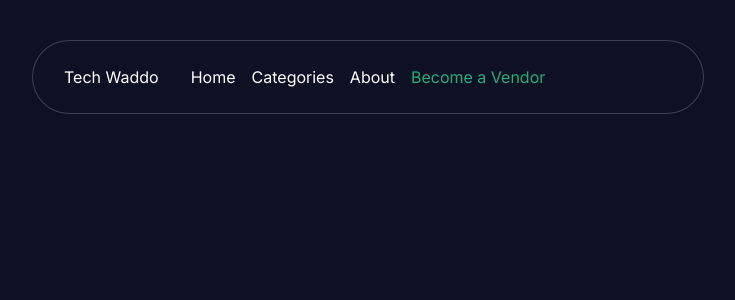
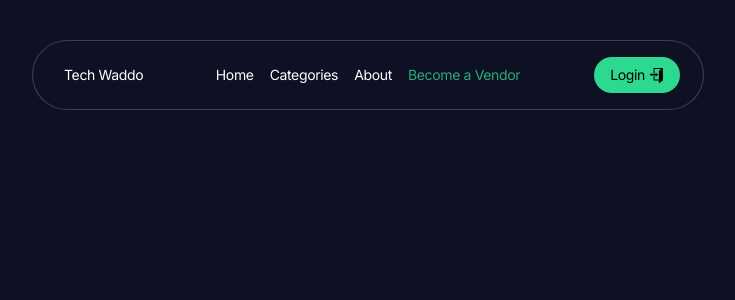
Before and after one commit to MalithaJeewaka/tec-solution-provider, a Next.js app: page / in a window 1280 px wide. Shown: the top 300 px of the page, without its empty margins (272-1007 px from the left). Built offline with nearby package versions, Linux system fonts and the light colour scheme.

Commit message:
custom button completely done and added login btn to navbar

```diff
--- a/app/page.tsx
+++ b/app/page.tsx
@@ -5,6 +5,6 @@ import Image from "next/image";
 
 export default function Home() {
   return (
-    <main className="min-h-[80vh] flex items-center justify-center max-w-[90rem] mx-auto mt-32"></main>
+    <main className="min-h-[100vh] flex items-center justify-center max-w-[90rem] mx-auto mt-32"></main>
   );
 }
--- a/components/CustomButton.tsx
+++ b/components/CustomButton.tsx
@@ -1,12 +1,16 @@
+"use client";
 import React from "react";
 import { cn } from "@/lib/utils";
 import Image from "next/image";
+import Link from "next/link";
 
 interface ButtonProps {
   children: React.ReactNode;
   iconLeft?: string;
   iconRight?: string;
   className?: string;
+  href?: string;
+  onClick?: () => void;
 }
 
 const CustomButton = ({
@@ -14,17 +18,40 @@ const CustomButton = ({
   iconLeft,
   iconRight,
   className,
+  href,
+  onClick,
 }: ButtonProps) => {
+  const buttonContent = (
+    <>
+      {iconLeft && <Image src={iconLeft} width={15} height={15} alt="icon" />}
+      {children}
+      {iconRight && <Image src={iconRight} width={15} height={15} alt="icon" />}
+    </>
+  );
+
+  if (href) {
+    return (
+      <Link
+        href={href}
+        className={cn(
+          "bg-green-3 text-black text-sm py-2 px-4 rounded-3xl flex items-center justify-between cursor-pointer gap-1 hover:bg-green-1 hover:scale-95 transition",
+          className
+        )}
+      >
+        {buttonContent}
+      </Link>
+    );
+  }
+
   return (
     <div
+      onClick={onClick}
       className={cn(
-        "bg-green-3 text-black text-sm py-2 px-4 rounded-3xl flex items-center justify-between cursor-pointer gap-1",
+        "bg-green-3 text-black text-sm py-2 px-4 rounded-3xl flex items-center justify-between cursor-pointer gap-1 hover:bg-green-1 hover:scale-95 transition",
         className
       )}
     >
-      {iconLeft && <Image src={iconLeft} width={15} height={15} alt="icon" />}
-      {children}
-      {iconRight && <Image src={iconRight} width={15} height={15} alt="icon" />}
+      {buttonContent}
     </div>
   );
 };
--- a/components/Navbar.tsx
+++ b/components/Navbar.tsx
@@ -3,13 +3,24 @@ import React, { useState } from "react";
 import { HoveredLink, Menu, MenuItem, ProductItem } from "./ui/navbar-menu";
 import { cn } from "@/lib/utils";
 import Link from "next/link";
+import CustomButton from "./CustomButton";
 
 export default function Navbar({ className }: { className?: string }) {
   const [active, setActive] = useState<string | null>(null);
   return (
     <div
-      className={cn("fixed top-10 inset-x-0 max-w-2xl mx-auto z-50", className)}
+      className={cn(
+        "fixed top-10 inset-x-0 max-w-2xl mx-auto z-50 text-sm tracking-tight",
+        className
+      )}
     >
+      <CustomButton
+        href="/login"
+        iconRight="/assets/login.svg"
+        className="absolute z-30 right-6 top-[50%] -translate-y-[50%]"
+      >
+        Login
+      </CustomButton>
       <Link
         href="/"
         className="absolute left-8 top-[50%] z-50 -translate-y-[50%]"
@@ -21,7 +32,7 @@ export default function Navbar({ className }: { className?: string }) {
           Home
         </Link>
         <MenuItem setActive={setActive} active={active} item="Categories">
-          <div className="  text-sm grid grid-cols-2 gap-10 p-4">
+          <div className="text-sm grid grid-cols-2 gap-10 p-4">
             <ProductItem
               title="Software"
               href="#"
--- a/components/ui/navbar-menu.tsx
+++ b/components/ui/navbar-menu.tsx
@@ -39,11 +39,11 @@ export const MenuItem = ({
           transition={transition}
         >
           {active === item && (
-            <div className="absolute top-[calc(100%_+_1.2rem)] left-1/2 transform -translate-x-1/2 pt-4">
+            <div className="absolute top-[calc(100%_+_1.2rem)] left-1/2 transform -translate-x-1/2 pt-4 ">
               <motion.div
                 transition={transition}
                 layoutId="active" // layoutId ensures smooth animation
-                className="bg-white dark:bg-black backdrop-blur-sm rounded-2xl overflow-hidden border border-black/[0.2] dark:border-white/[0.2] shadow-xl"
+                className="bg-white dark:bg-blackish backdrop-blur-sm rounded-2xl overflow-hidden border border-black/[0.2] dark:border-white/[0.2] shadow-xl"
               >
                 <motion.div
                   layout // layout ensures smooth animation
@@ -71,7 +71,7 @@ export const Menu = ({
     <nav
       onMouseLeave={() => setActive(null)} // resets the state
       className={
-        "relative rounded-full border border-transparent dark:bg-blackish dark:border-white/[0.2] bg-white shadow-input flex justify-center space-x-4 px-8 py-6 "
+        "relative rounded-full border border-transparent dark:bg-blackish dark:border-white/[0.2] bg-white shadow-input flex justify-center space-x-4 px-8 py-6"
       }
     >
       {children}
```
Also changed, not shown: public/assets/login.svg (added).
